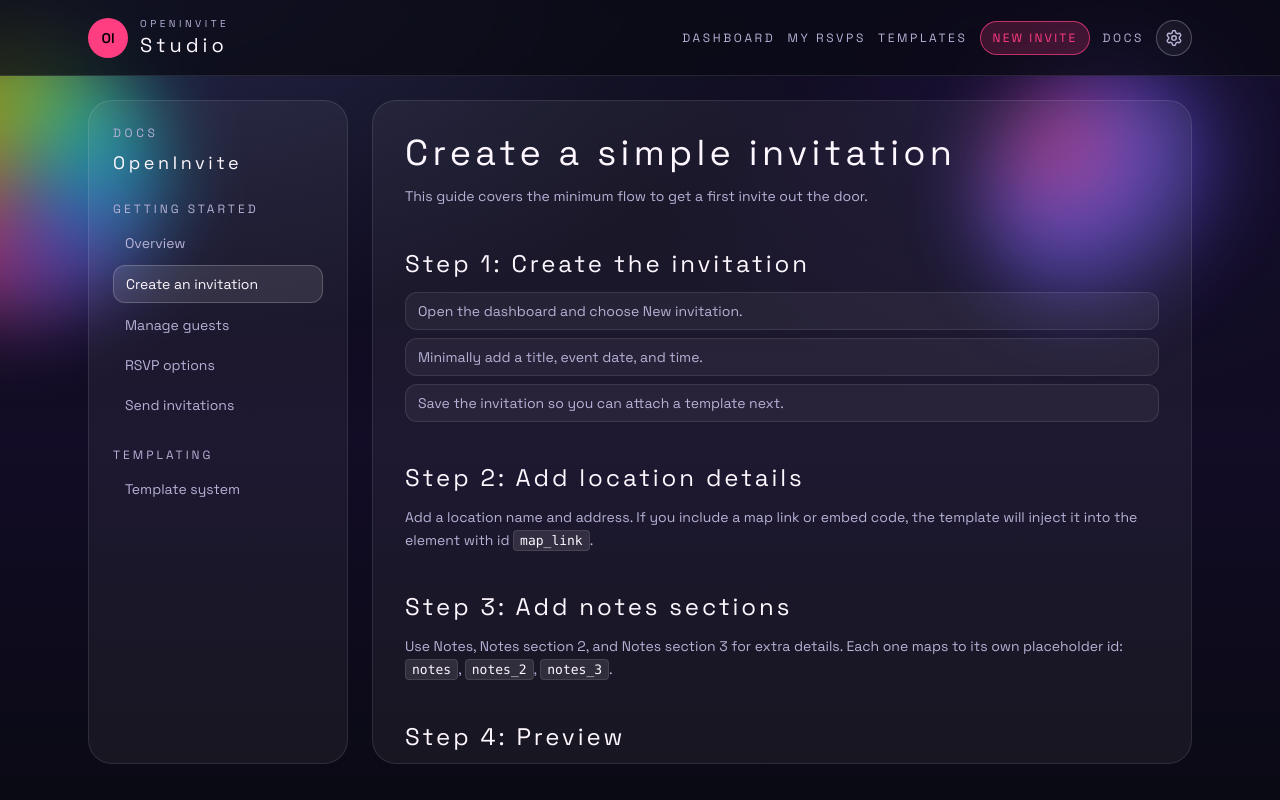
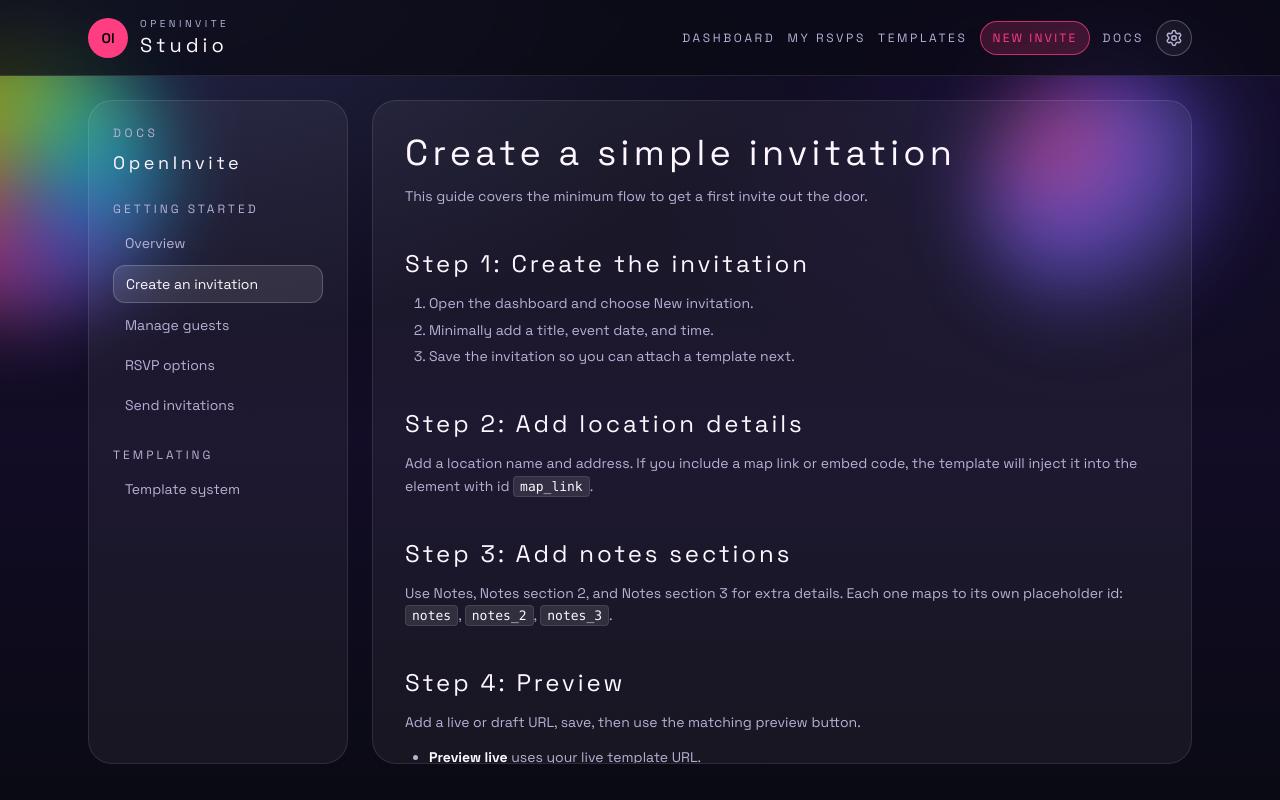
Before and after one commit to logno-dev/openinvite, a Next.js app: page /docs/getting-started in a window 1280 px wide. Built offline with nearby package versions, Linux system fonts and the light colour scheme.

Commit message:
Sun Feb 15 17:49:01 PST 2026

```diff
--- a/src/mdx-components.tsx
+++ b/src/mdx-components.tsx
@@ -34,17 +34,17 @@ export function useMDXComponents(components: MDXComponents): MDXComponents {
       </p>
     ),
     ul: ({ children, ...props }: ComponentProps<"ul">) => (
-      <ul className="mt-3 grid gap-2 text-sm text-[var(--muted)]" {...props}>
+      <ul className="mt-3 list-disc space-y-1 pl-6 text-sm text-[var(--muted)]" {...props}>
         {children}
       </ul>
     ),
     ol: ({ children, ...props }: ComponentProps<"ol">) => (
-      <ol className="mt-3 grid gap-2 text-sm text-[var(--muted)]" {...props}>
+      <ol className="mt-3 list-decimal space-y-1 pl-6 text-sm text-[var(--muted)]" {...props}>
         {children}
       </ol>
     ),
     li: ({ children, ...props }: ComponentProps<"li">) => (
-      <li className="rounded-xl border border-white/10 bg-white/5 px-3 py-2" {...props}>
+      <li className="leading-relaxed" {...props}>
         {children}
       </li>
     ),
```
